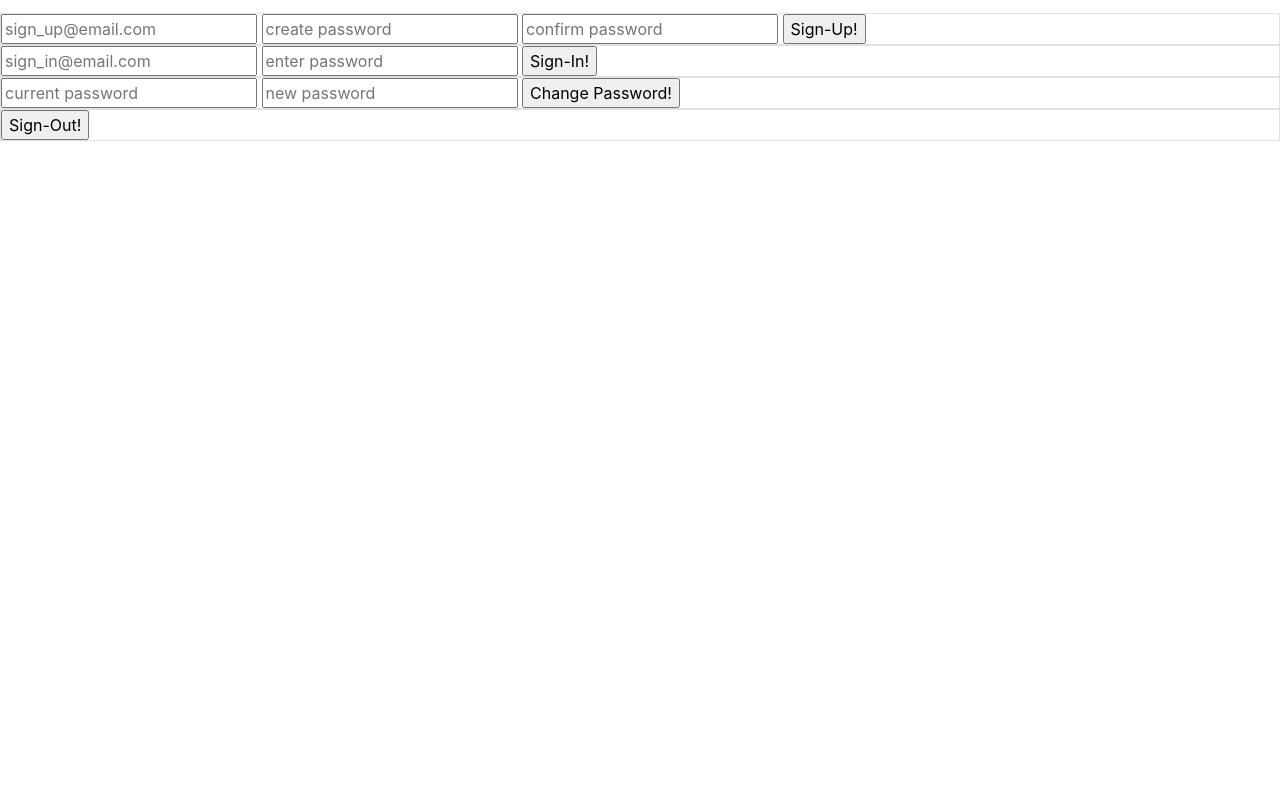
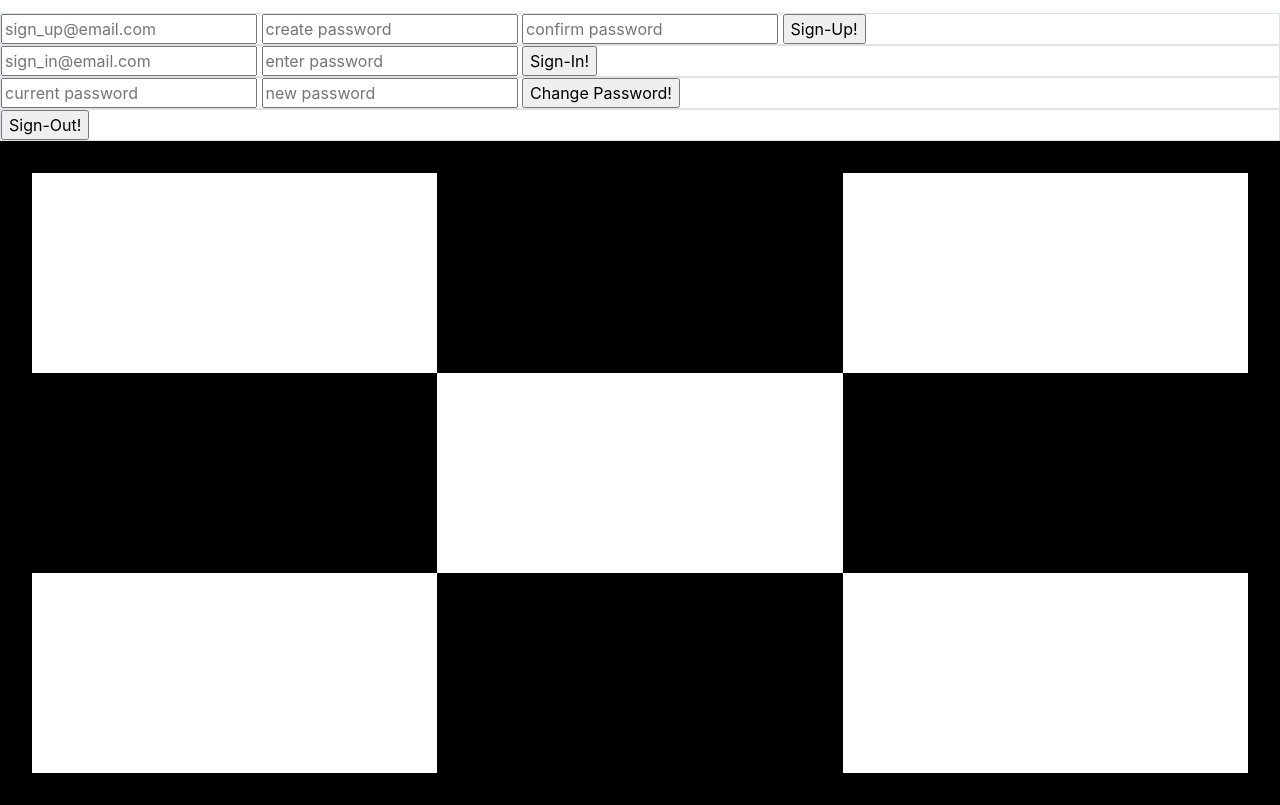
Before and after one commit to northross/tic-tac-toe-ross, a website built with webpack: page index.html in a window 1280 px wide. Shown: the part 51-856 px from the top of the page. Before the commit the page ends 800 px from the top, so only its background shows below. Built offline with nearby package versions, Linux system fonts and the light colour scheme.

Commit message:
Added basic styling, will probably delete later

```diff
--- a/assets/scripts/auth/events.js
+++ b/assets/scripts/auth/events.js
@@ -1,7 +1,7 @@
 'use strict'
 
 const getFormFields = require('../../../lib/get-form-fields')
-
+const store = require('../store')
 const api = require('./api.js')
 const ui = require('./ui.js')
 
--- a/assets/styles/index.scss
+++ b/assets/styles/index.scss
@@ -1 +1,14 @@
 @import '~bootstrap/scss/bootstrap';
+
+.grid {
+  display: grid;
+  grid-template-columns: 1fr 1fr 1fr;
+  grid-auto-rows: 200px;
+}
+.grid {
+  background-color: #000;
+  padding: 2em;
+}
+.grid > div:nth-child(odd) {
+  background-color: #fff;
+}
--- a/index.html
+++ b/index.html
@@ -42,5 +42,17 @@
       <form id="sign-out" class="border">
             <input type="submit" value="Sign-Out!">
       </form>
+
+      <div class="grid">
+        <div></div>
+        <div></div>
+        <div></div>
+        <div></div>
+        <div></div>
+        <div></div>
+        <div></div>
+        <div></div>
+        <div></div>
+      </div>
     </body>
 </html>
```
